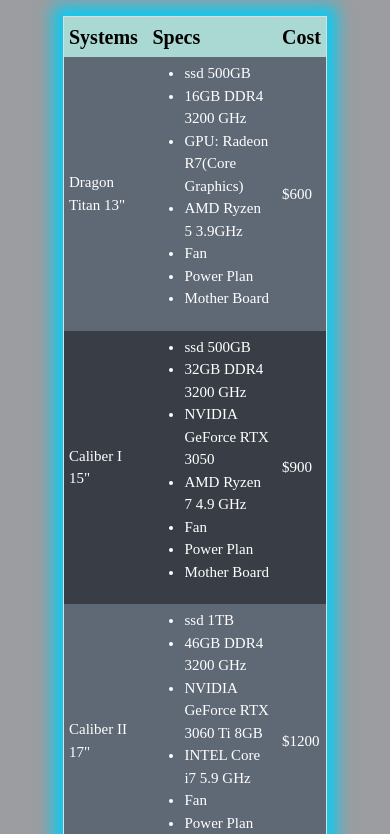
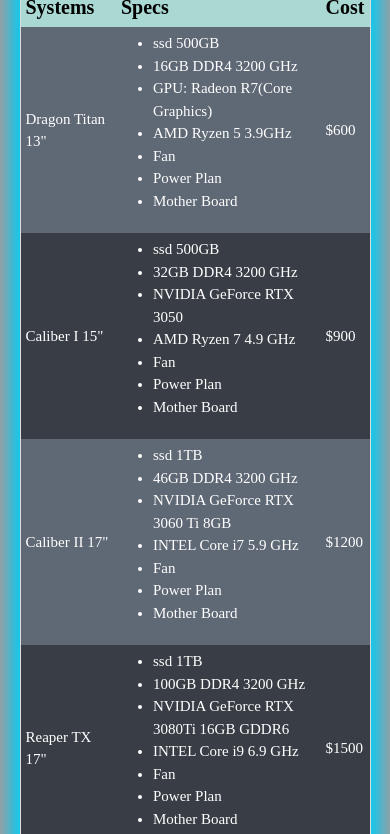
Before and after one commit to HectorAgudelo/CoderHouse_HTML-CSS, a website: page pages/product.html in a window 390 px wide. Shown: the part 220-1054 px from the top of the page. Drawn offline with nearby package versions, Linux system fonts and the light colour scheme.

Commit message:
fixing size of product table on small screens

```diff
--- a/scss/pages/product.scss
+++ b/scss/pages/product.scss
@@ -55,9 +55,15 @@
 
 @media (max-width: 768px) {
   .mainProduct {
+    padding: 0px;
     margin: 0px 0px;
     &__title {
       font-size: 30px;
+    }
+    &__table {
+      padding: 3px;
+      width: 90%;
+      height: 90%;
     }
   }
 
@@ -83,6 +89,7 @@
 
     &__table {
       padding: 3px;
+      width: 100%;
     }
   }
 
```
Also changed, not shown: css/style.css.
